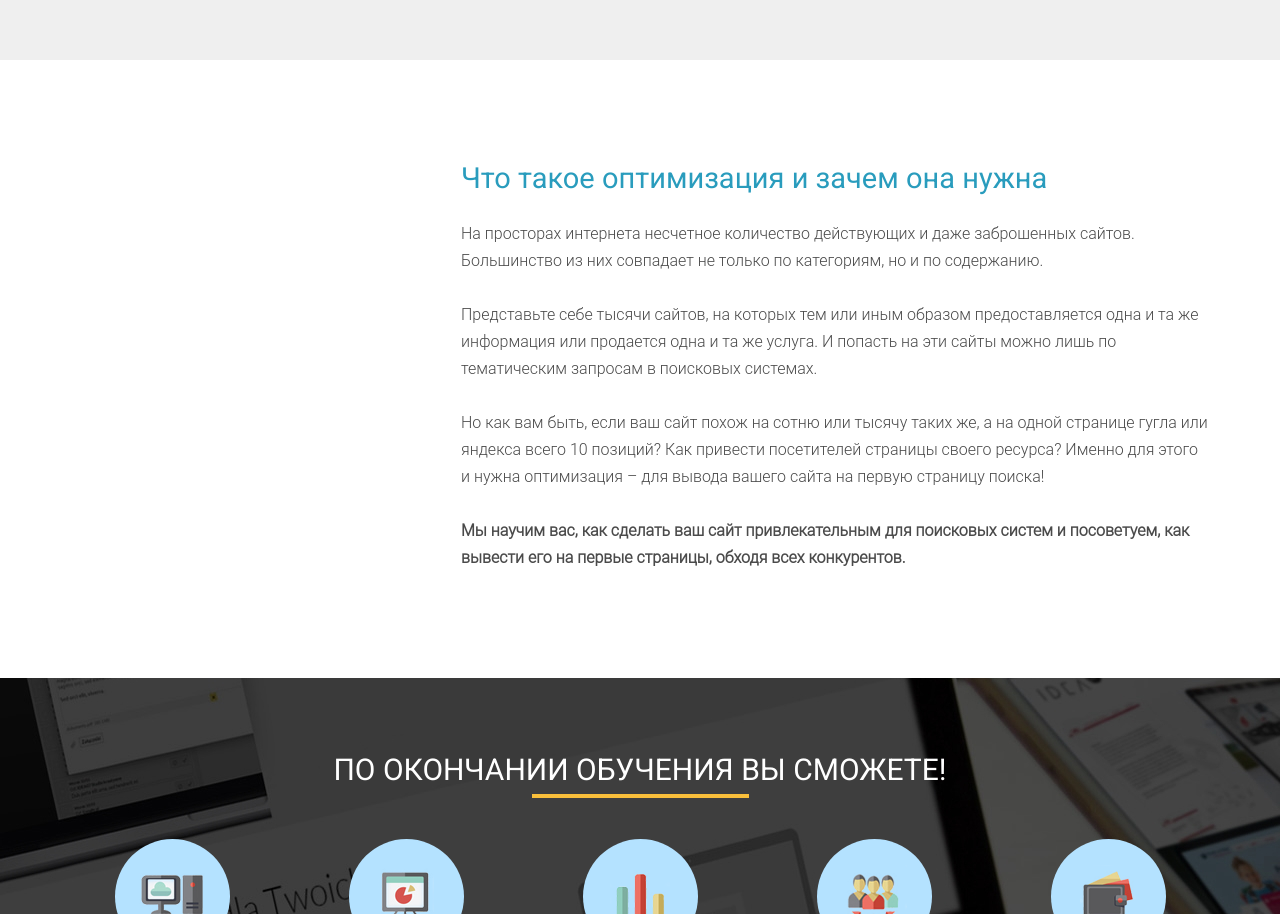
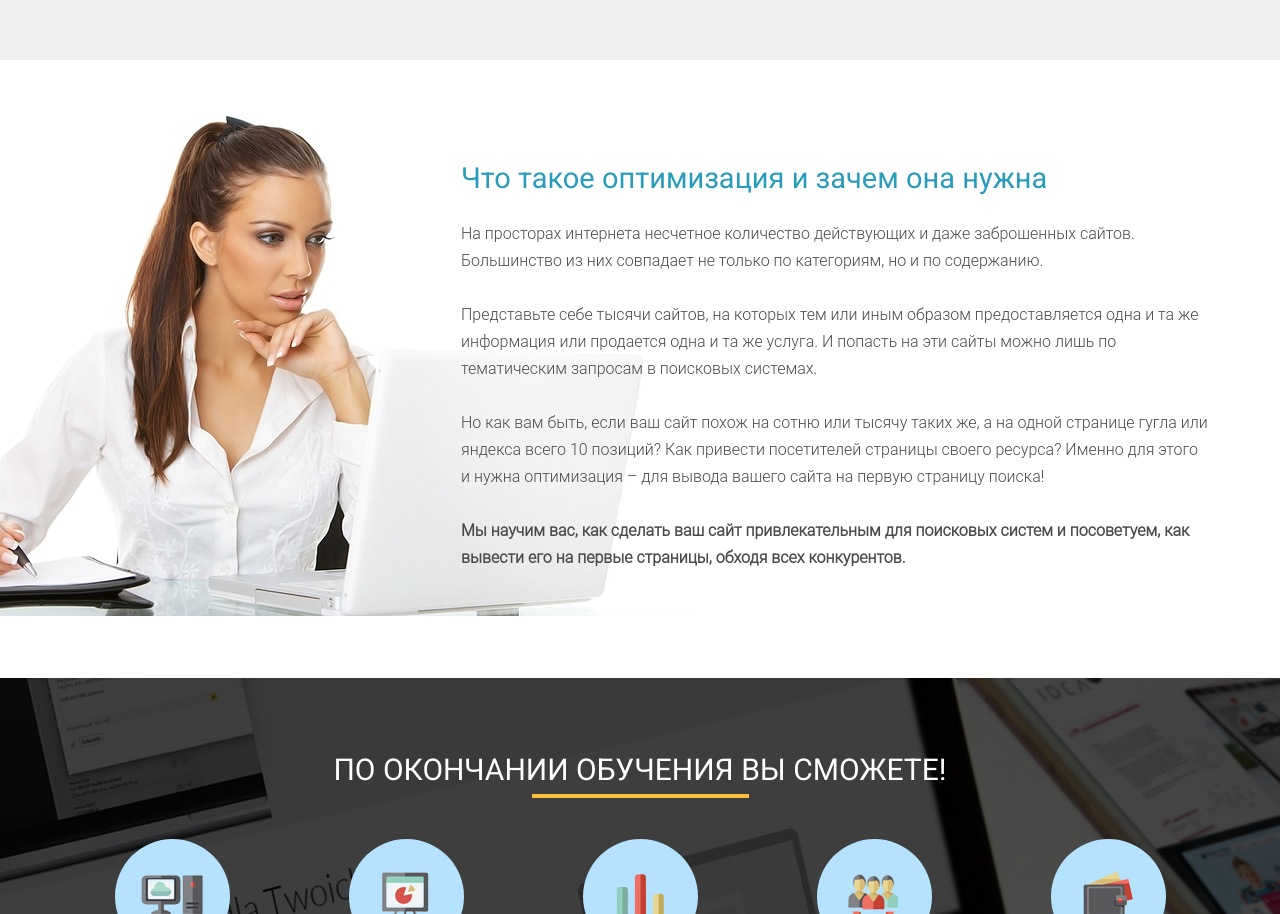
Before and after one commit to hitman46923/Wordpress, a plain HTML site: page index.html in a window 1280 px wide. Shown: the part 1344-2258 px from the top of the page. Drawn offline with Linux system fonts and the light colour scheme; the site is published under a folder, as on GitHub Pages, so addresses that start at the root find nothing.

Commit message:
Update index.html

```diff
--- a/index.html
+++ b/index.html
@@ -77,7 +77,7 @@
                        </div>
 
 
-                     <img src="/img/bg/woman_bg.jpg" alt="woman" class="optimization_img">
+                     <img src="img/bg/woman_bg.jpg" alt="woman" class="optimization_img">
 
 
 
```
